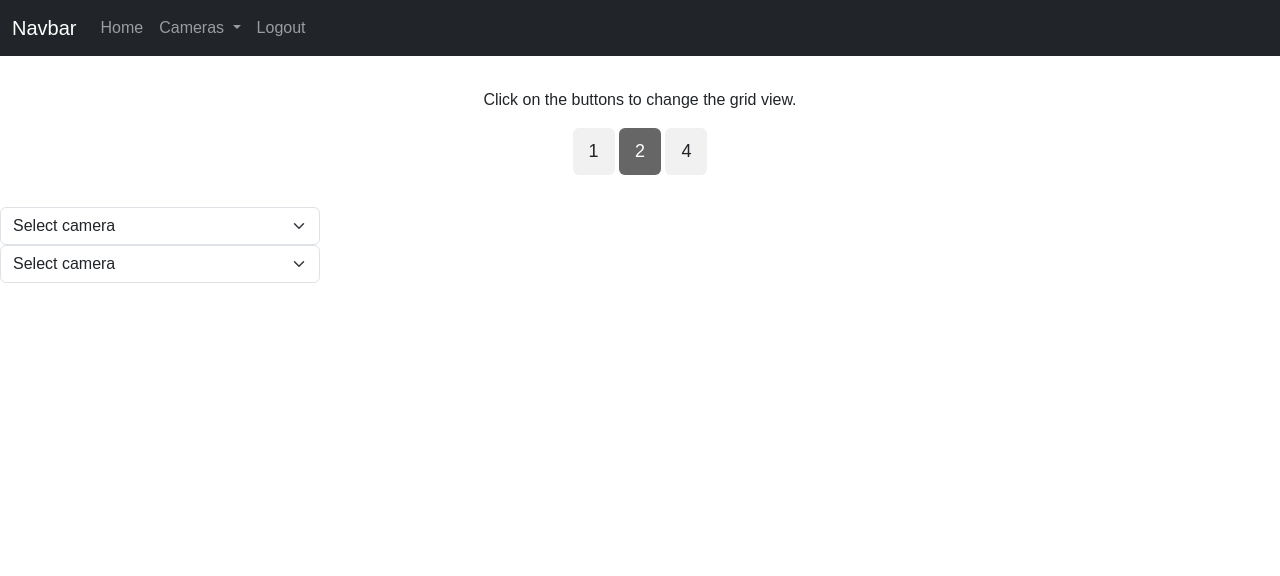
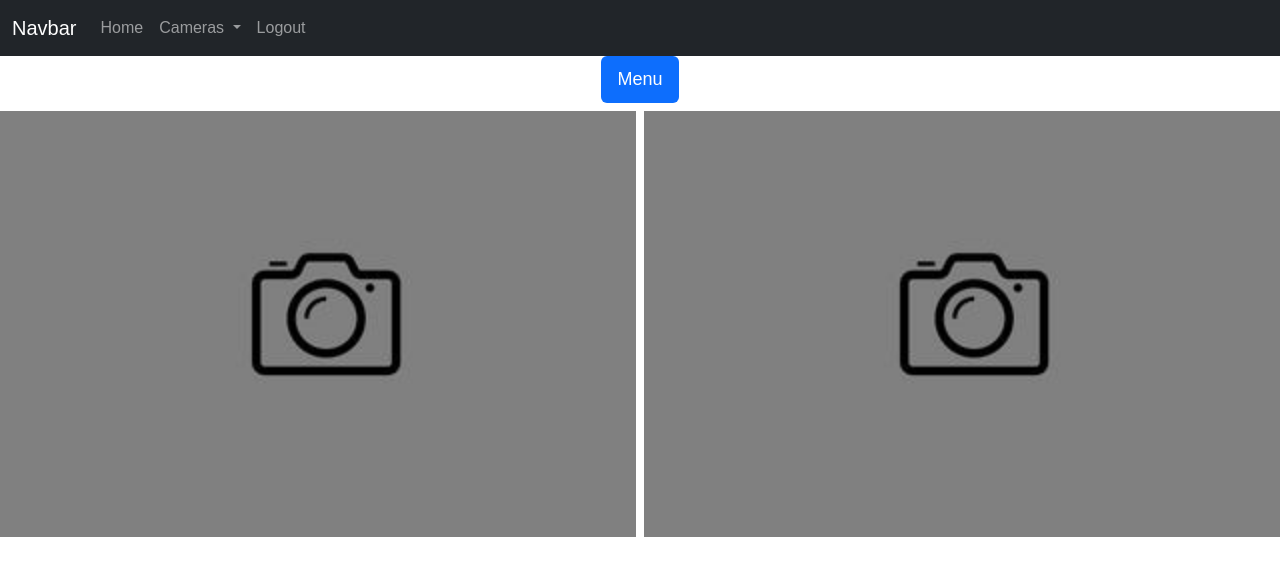
Before and after one commit to 0928166/Project-5-6, a Flask app: page /cameras in a window 1280 px wide. Shown: the top 576 px of the page. Run offline with Flask 2, Linux system fonts and the light colour scheme; a user stored in the database is signed in; data comes from the database, SQL or seed files in the repository; both versions use the stored data as it was after the commit; some libraries are stand-ins or nearby versions.

Commit message:
updated website
updated the styling and add_cameras page now has a working grid

```diff
--- a/Code/flask_website/main.py
+++ b/Code/flask_website/main.py
@@ -1,5 +1,5 @@
 from website import create_app
-import socket
+
 app = create_app()
 if __name__ == '__main__':
-    app.run(host='192.168.2.7', port=5000,debug=True)
+    app.run(debug=True)
--- a/Code/flask_website/website/static/cameras.css
+++ b/Code/flask_website/website/static/cameras.css
@@ -51,3 +51,8 @@ body {
   background-color: #666;
   color: white;
 }
+.btn.btn-primary {
+  width: fit-content;
+  background-color: #0d6efd;
+  color: white;
+}
--- a/Code/flask_website/website/templates/cameras.html
+++ b/Code/flask_website/website/templates/cameras.html
@@ -5,48 +5,77 @@
 <link rel="stylesheet" href="{{ url_for('static', filename='cameras.css') }}">
 {% endblock %}
 {% block content %}
+<div class="row justify-content-center">
+  <button class="btn btn-primary" type="button" data-bs-toggle="collapse" data-bs-target="#collapseMenu"
+    aria-expanded="false" aria-controls="collapseMenu">
+    Menu
+  </button>
+</div>
+<div class="collapse" id="collapseMenu">
   <div class="header" id="myHeader">
     <p>Click on the buttons to change the grid view.</p>
     <button class="btn" onclick="one()">1</button>
     <button class="btn active" onclick="two()">2</button>
     <button class="btn" onclick="four()">4</button>
   </div>
-<select
-  id="src_select_cam1"
-  class="form-select"
-  aria-label="Default select example"
-  onchange="setSource('cam1','src_select_cam1')"
-  style="width:25%"
->
-  <option selected>Select camera</option>
+  <div class="row justify-content-center">
+    <select id="src_select_cam1" class="form-select" aria-label="Default select example"
+      onchange="setSource('cam1','src_select_cam1')" style="width:25%">
+      <option selected>Select camera 1</option>
       {% for camera in user.user_cameras %}
       <option value="{{ camera.ip }}">{{ camera.name }}</option>
       {% endfor %}
     </select>
 
-<select
-  id="src_select_cam2"
-  class="form-select"
-  aria-label="Default select example"
-  onchange="setSource('cam2','src_select_cam2')"
-  style="width:25%"
->
-  <option selected>Select camera</option>
+    <select id="src_select_cam2" class="form-select" aria-label="Default select example"
+      onchange="setSource('cam2','src_select_cam2')" style="width:25%">
+      <option selected>Select camera 2 </option>
+      {% for camera in user.user_cameras %}
+      <option value="{{ camera.ip }}">{{ camera.name }}</option>
+      {% endfor %}
+    </select>
+  </div>
+  <div class="row justify-content-center">
+    <select id="src_select_cam3" class="form-select" aria-label="Default select example"
+      onchange="setSource('cam3','src_select_cam3')" style="width:25%">
+      <option selected>Select camera 3 </option>
       {% for camera in user.user_cameras %}
       <option value="{{ camera.ip }}">{{ camera.name }}</option>
       {% endfor %}
     </select>
 
-<br>
+    <select id="src_select_cam4" class="form-select" aria-label="Default select example"
+      onchange="setSource('cam4','src_select_cam4')" style="width:25%">
+      <option selected>Select camera 4 </option>
+      {% for camera in user.user_cameras %}
+      <option value="{{ camera.ip }}">{{ camera.name }}</option>
+      {% endfor %}
+    </select>
+  </div>
+</div>
 
 <div class="row">
-    <div class="column" >
-        <img id="cam1" src="" style="width:100%" />
-        <img id="cam2" src="" style="width:100%"/>
-        <img id="cam3" src="" class="img-fluid" style="width:100%"/>
-        <img id="cam4" src="" class="img-fluid" style="width:100%"/>
+  <div class="column">
+    <img id="cam1" src="/static/placeholder.jpg" style="width: 100%" />
+  </div>
+  <div class="column">
+    <img id="cam2" src="/static/placeholder.jpg" style="width: 100%" />
+  </div>
+  <div class="column">
+    <img id="cam3" src="/static/placeholder.jpg" style="width: 100%" />
+  </div>
+  <div class="column">
+    <img id="cam4" src="static/placeholder.jpg" style="width: 100%" />
   </div>
 </div>
+<!-- <div class="row">
+  <div class="column">
+    <img id="cam3" src="/static/placeholder.jpg" style="width: 100%" />
+  </div>
+  <div class="column">
+    <img id="cam4" src="static/placeholder.jpg" style="width: 100%" />
+  </div>
+</div> -->
 
 
 <script>
@@ -62,20 +91,45 @@
     }
 
   }
-    // Get the elements with class="column"
-    var elements = document.getElementsByClassName("column");
 
   // Declare a loop variable
   var i;
 
+  function hide(input) {
+    for (i = 0; i < input.length; i++) {
+      let things = document.getElementById(input[i]);
+      let hidden = things.getAttribute("hidden");
+
+      if (!hidden) {
+        things.setAttribute("hidden", "hidden");
+      }
+    }
+  }
+
+  function unhide(input) {
+    for (i = 0; i < input.length; i++) {
+      let things = document.getElementById(input[i]);
+      let hidden = things.getAttribute("hidden");
+
+      if (hidden) {
+        things.removeAttribute("hidden");
+      }
+    }
+  }
+  // Get the elements with class="column"
+  var elements = document.getElementsByClassName("column");
+
+
   // Full-width images
   function one() {
-        console.log(elements.length)
     for (i = 0; i < elements.length; i++) {
       elements[i].style.msFlex = "100%";  // IE10
       elements[i].style.flex = "100%";
     }
+    hide(["cam2", "cam3", "cam4", "src_select_cam2", "src_select_cam3", "src_select_cam4"]);
   }
+
+
 
   // Two images side by side
   function two() {
@@ -83,6 +137,9 @@
       elements[i].style.msFlex = "50%";  // IE10
       elements[i].style.flex = "50%";
     }
+    hide(["cam3", "cam4", "src_select_cam3", "src_select_cam4"]);
+    unhide(["cam2", "src_select_cam2"]);
+
   }
 
   // Four images side by side
@@ -91,18 +148,21 @@
       elements[i].style.msFlex = "25%";  // IE10
       elements[i].style.flex = "25%";
     }
+
+    unhide(["cam2", "cam3", "cam4", "src_select_cam2", "src_select_cam3", "src_select_cam4"]);
   }
 
   // Add active class to the current button (highlight it)
   var header = document.getElementById("myHeader");
   var btns = header.getElementsByClassName("btn");
   for (var i = 0; i < btns.length; i++) {
-      btns[i].addEventListener("click", function() {
+    btns[i].addEventListener("click", function () {
       var current = document.getElementsByClassName("active");
       current[0].className = current[0].className.replace(" active", "");
       this.className += " active";
     });
   }
+  two()
 </script>
 
 
```
Also changed, not shown: Code/flask_website/instance/database.db, Code/flask_website/website/static/caribbean_bridge.jpg (added), Code/flask_website/website/static/emerald_bridge.jpg (added), Code/flask_website/website/static/placeholder.jpg (added). Lines whose indentation alone changed are shown as unchanged.
